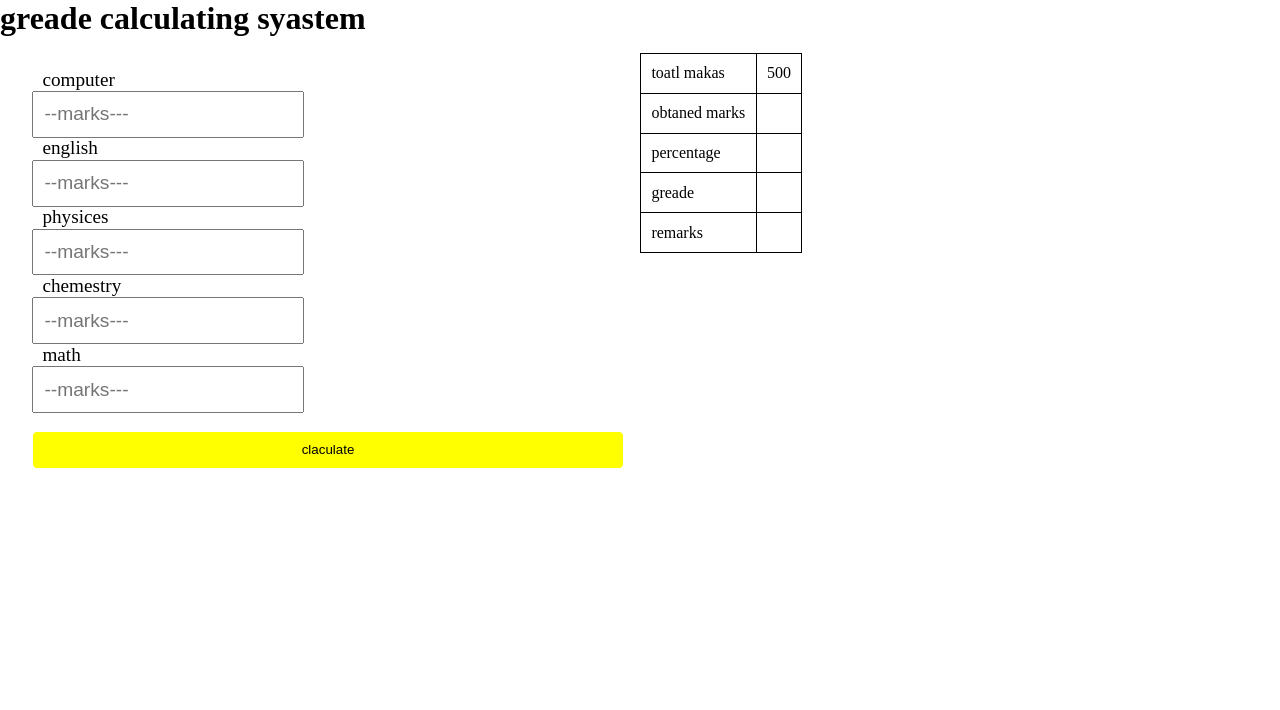
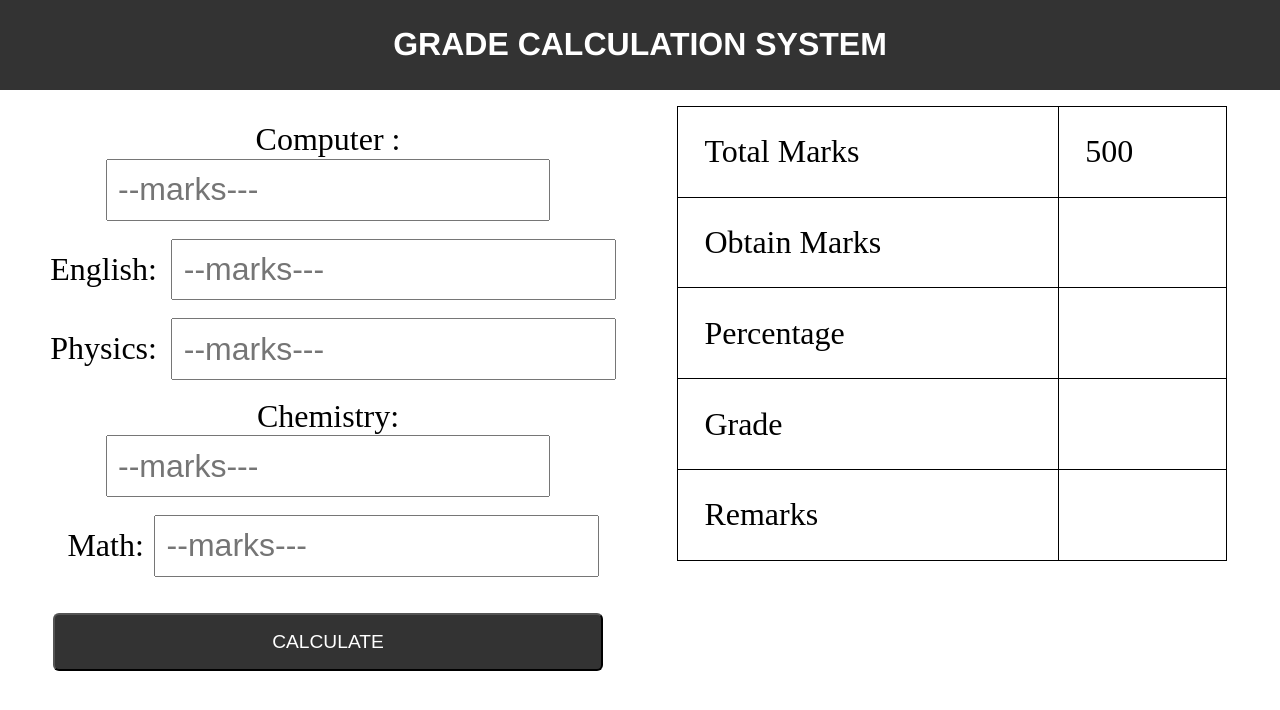
Before and after one commit to Shubham-Patidar961/form-filling-, a plain HTML site: page index.html in a window 1280 px wide. Drawn offline with Linux system fonts and the light colour scheme.

Commit message:
2nd commit

```diff
--- a/app.js
+++ b/app.js
@@ -5,6 +5,10 @@ function calculate() {
   var c = parseInt(document.querySelector("#physices").value);
   var d = parseInt(document.querySelector("#chemestry").value);
   var e = parseInt(document.querySelector("#math").value);
+  var obtanimarks = document.querySelector("#onbtainmarks");
+  var remark = document.querySelector("#remarks");
+  var grede = document.querySelector("#grede");
+  var parcentge = document.querySelector("#prcentage");
   // -- end of variable declaration--//
   var sum = a + b + c + d + e;
   if (
@@ -22,15 +26,12 @@ function calculate() {
     alert("plese return a valid input");
   } else {
     // -- sum calculation --//
-    var obtanimarks = document.querySelector("#onbtainmarks");
     obtanimarks.innerHTML = sum;
     // -- prcentage calculter --//
-    var prcentage = (sum / 500) * 100;
-    var parcentge = document.querySelector("#prcentage");
+    var prcentage = Number((sum / 500) * 100);
     parcentge.innerHTML = prcentage;
     // -- grde -- //
     if (prcentage >= 0 && prcentage <= 33) {
-      var grede = document.querySelector("#grede");
       grede.innerHTML = "C";
     }
     if (prcentage >= 34 && prcentage <= 75) {
@@ -42,7 +43,6 @@ function calculate() {
   }
   // --remarks --//
   if (prcentage >= 0 && prcentage < 33) {
-    var remark = document.querySelector("#remarks");
     remark.innerHTML = "FAIL";
   } else {
     remark.innerHTML = "PASS";
--- a/index.html
+++ b/index.html
@@ -9,44 +9,44 @@
   <body>
     <div>
       <header>
-        <h1>greade calculating syastem</h1>
+        <h1>grade calculation system</h1>
       </header>
       <section>
         <div class="contener">
           <div class="section-1">
-            <label for="">computer</label>
-            <br />
+            <label for="">computer :</label>
             <input id="computer" type="number" placeholder="--marks---" />
             <br />
-            <label for="">english</label>
             <br />
+            <label for="">english:</label>
             <input id="english" type="number" placeholder="--marks---" />
             <br />
-            <label for="">physices</label>
             <br />
+            <label for="">physics:</label>
             <input id="physices" type="number" placeholder="--marks---" />
             <br />
-            <label for="">chemestry</label>
             <br />
+            <label for="">chemistry:</label>
             <input id="chemestry" type="number" placeholder="--marks---" />
             <br />
-            <label for="">math</label>
             <br />
-            <input id="math" type="number" placeholder="--marks---" />
+            <label for="">math:</label
+            ><input id="math" type="number" placeholder="--marks---" />
             <br />
             <br />
-            <button onclick="calculate()">claculate</button>
+            <br />
+            <button onclick="calculate()">calculate</button>
             <br />
           </div>
           <div class="section-2">
             <div class="center">
               <table>
                 <tr>
-                  <td>toatl makas</td>
+                  <td>total marks</td>
                   <td>500</td>
                 </tr>
                 <tr>
-                  <td>obtaned marks</td>
+                  <td>obtain marks</td>
                   <td id="onbtainmarks"></td>
                 </tr>
                 <tr>
@@ -54,7 +54,7 @@
                   <td id="prcentage"></td>
                 </tr>
                 <tr>
-                  <td>greade</td>
+                  <td>grade</td>
                   <td id="grede"></td>
                 </tr>
                 <tr>
--- a/style.css
+++ b/style.css
@@ -11,38 +11,58 @@ tr {
   border-collapse: collapse;
 }
 
-table {
-  padding: 0.65rem;
+body {
+  text-align: center;
+}
+
+h1 {
+  padding: 1.65rem;
+  text-transform: uppercase;
+  background-color: #333;
+  font-family: "Franklin Gothic Medium", "Arial Narrow", Arial, sans-serif;
+  color: white;
 }
 .contener {
-  padding: 1rem;
   display: grid;
   grid-template-columns: repeat(2, 1fr);
+  padding: 1rem;
 }
+/*--- section one css ---*/
 .section-1 {
   padding: 1rem;
+  text-indent: 0%;
 }
 
-td {
-  padding: 0.65rem;
-}
-tr {
+input,
+label {
+  font-size: xx-large;
   padding: 0.65rem;
 }
 label {
-  padding: 0.65rem;
-  font-size: larger;
-}
-input {
-  padding: 0.65rem;
-  font-size: larger;
-  cursor: auto;
+  text-transform: capitalize;
 }
 button {
-  padding: 0.65rem;
-  background-color: yellow;
-  text-align: center;
-  width: 100%;
-  border: 1px solid white;
-  border-radius: 5px;
+  padding: 1rem;
+  width: 550px;
+  font-size: larger;
+  background-color: #333;
+  color: white;
+  border-radius: 6px;
+  text-transform: uppercase;
 }
+
+/*---section two css --*/
+.center {
+  display: flex;
+  justify-content: center;
+  padding-bottom: 1rem;
+}
+table {
+  width: 550px;
+}
+td,
+tr {
+  padding: 1.65rem;
+  font-size: xx-large;
+  text-transform: capitalize;
+}
```
